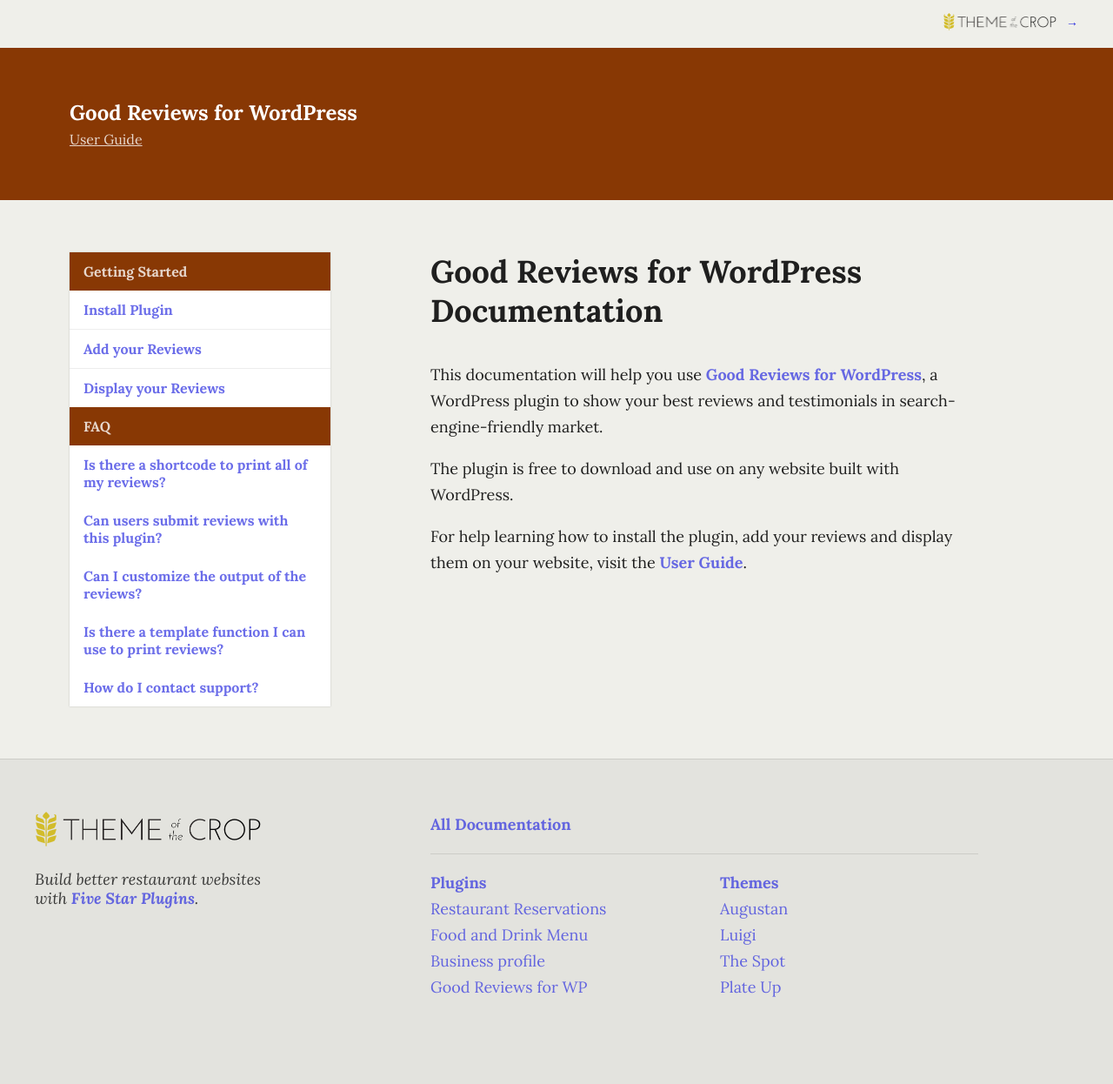
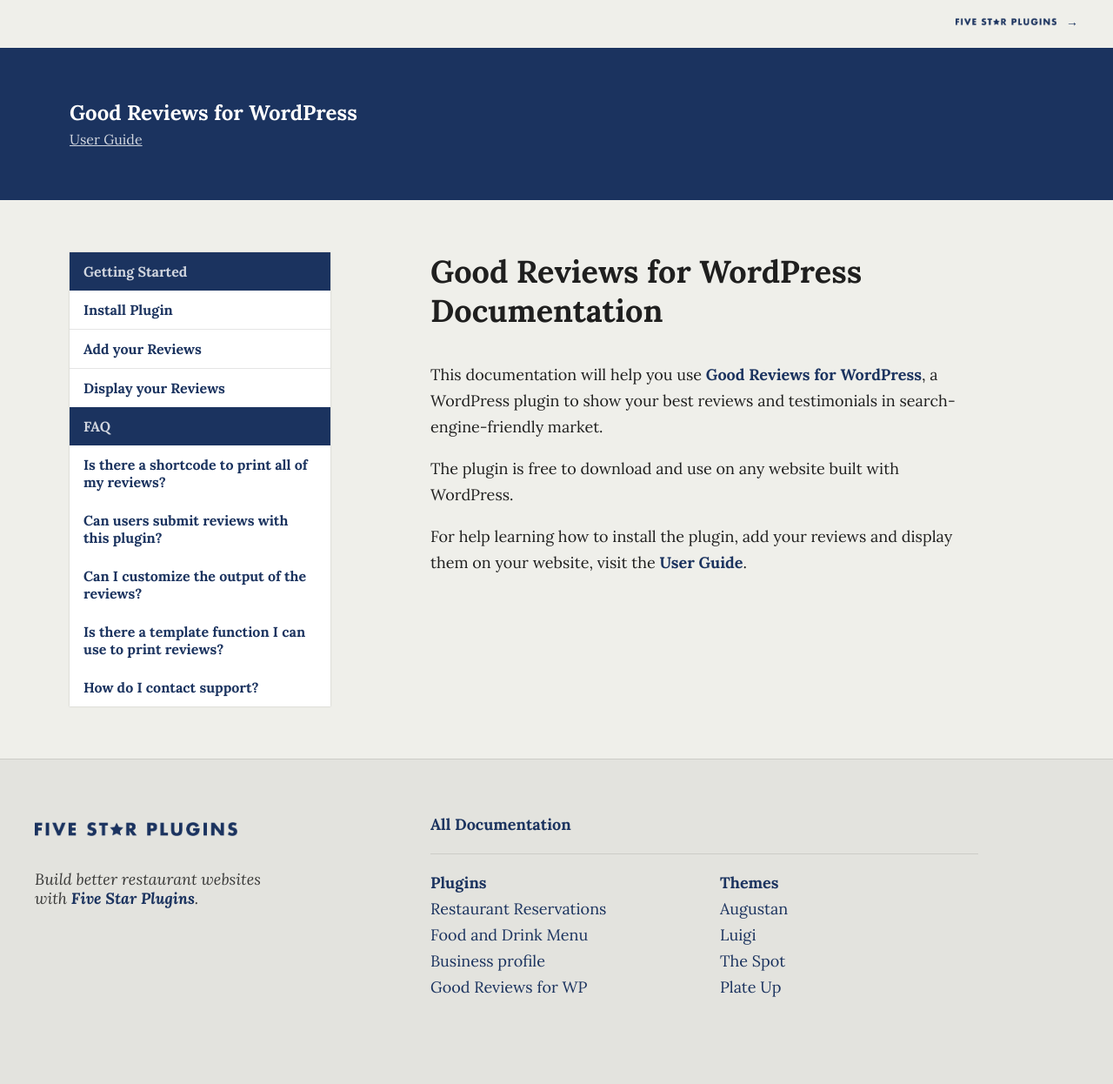
Before and after one commit to fivestarplugins/fivestarplugins.github.io, a Jekyll site: the page built from plugins/good-reviews-wp/index.md, in a window 1280 px wide. Shown: the whole page at 87% size. Built offline with Jekyll 4.4.1, drawn with Linux system fonts in a browser that asks for light colours.

Commit message:
colors and logo

```diff
--- a/_sass/_variables.scss
+++ b/_sass/_variables.scss
@@ -2,7 +2,7 @@
 $bg:         #efefea;
 $bg-lift:    #fff;
 $bg-shade:   #e5e5e0;
-$bg-pop:     #883804;
+$bg-pop:     #1b335f;
 
 $text:        rgba(0,0,0,0.87);
 $text-light:  rgba(0,0,0,0.75);
@@ -13,8 +13,8 @@
 $pop-light:      #d2bc2b;
 $pop-light-lift: lighten($pop-light, 10%);
 
-$link:          #2D30E0;
-$link-visited:  #6F35A0;
+$link:          #1b335f;
+$link-visited:  #1b335f;
 
 $font:          Lora, serif;
 $font-sml:      16px;
--- a/_sass/base.scss
+++ b/_sass/base.scss
@@ -18,7 +18,6 @@
 	font-weight: $bold;
 	color: $link;
 	text-decoration: none;
-	opacity: 0.7;
 
 	&:visited {
 		color: $link-visited;
@@ -26,7 +25,7 @@
 
 	&:hover,
 	&:focus {
-		opacity: 0.9;
+		text-decoration: underline;
 	}
 }
 
```
Also changed, not shown: img/logo-521x80.png, img/logo-521x80old.png (added).
